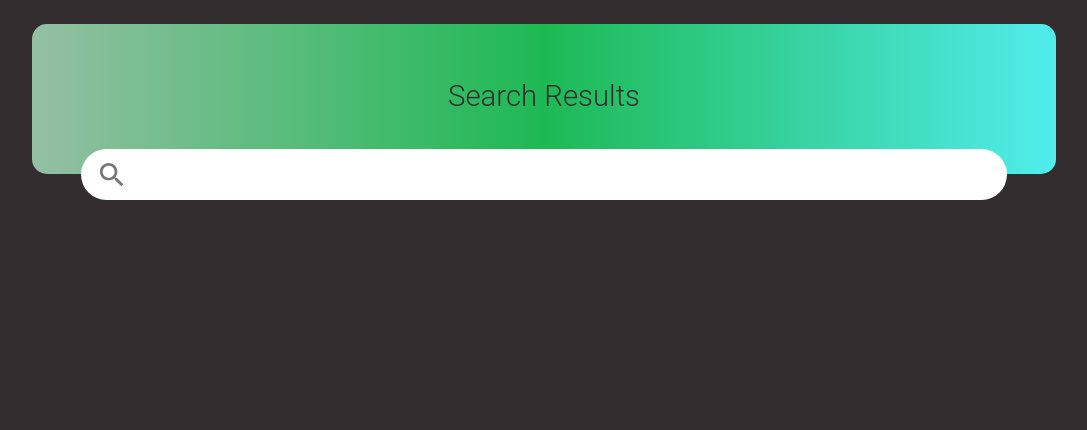
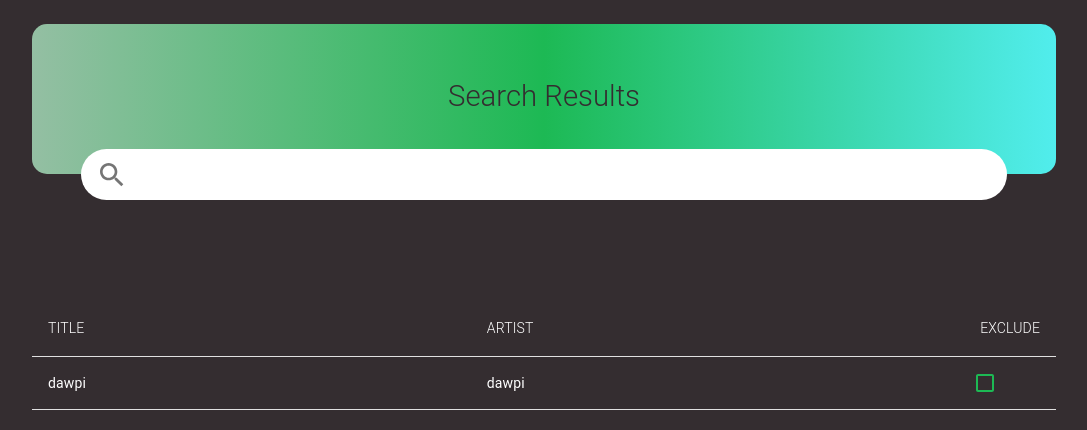
Before and after one commit to PatrickBMaloney/SpotiFind, a React app in the folder frontend/: page /searchResults in a window 1280 px wide. Shown: the top 430 px of the page, without its empty margins (96-1183 px from the left). Built offline with nearby package versions, Linux system fonts and the light colour scheme; the HTML template or start-up script is replaced by a standard one.

Commit message:
Create table structure

```diff
--- a/frontend/src/components/SearchResults.js
+++ b/frontend/src/components/SearchResults.js
@@ -1,5 +1,12 @@
-import React from "react";
+import React, { useEffect } from 'react';
 import SearchIcon from '@material-ui/icons/Search';
+import Table from '@material-ui/core/Table';
+import TableBody from '@material-ui/core/TableBody';
+import TableCell from '@material-ui/core/TableCell';
+import TableContainer from '@material-ui/core/TableContainer';
+import TableHead from '@material-ui/core/TableHead';
+import TableRow from '@material-ui/core/TableRow';
+import Checkbox from '@material-ui/core/Checkbox';
 
 const SearchResults = () => {
     const params = new URLSearchParams(window.location.search);
@@ -19,6 +26,10 @@ const SearchResults = () => {
         history.pushState({}, null, '/searchResults');
     };
 
+    useEffect(() => {
+        console.log('insert backend call here');
+      });
+
     return(
         <div>
             <div className="search-results-header">
@@ -35,6 +46,29 @@ const SearchResults = () => {
                     onKeyDown={handleKeyDown}
                 />
             </form>
+            <div>
+                <TableContainer className="table-container">
+                    <Table>
+                        <TableHead>
+                            <TableRow>
+                                <TableCell>TITLE</TableCell>
+                                <TableCell>ARTIST</TableCell>
+                                <TableCell>EXCLUDE</TableCell>
+                            </TableRow>
+                        </TableHead>
+                        <TableBody>
+                            <TableRow>
+                                <TableCell>dawpi</TableCell>
+                                <TableCell>dawpi</TableCell>
+                                <TableCell padding="checkbox">
+                                    <Checkbox
+                                    />
+                                </TableCell>
+                            </TableRow>
+                        </TableBody>
+                    </Table>
+                </TableContainer>
+            </div>
         </div>
     );
 }
--- a/frontend/static/css/index.css
+++ b/frontend/static/css/index.css
@@ -154,6 +154,7 @@ form.search-bar {
       margin: 2% auto;
   }
 
+   /* SEARCH RESULT */
   .search-results-header {
       height: 150px;
       background: linear-gradient(90deg, rgba(148,191,163,1) 0%, rgba(29,185,84,1) 50%, rgba(81,237,237,1) 100%);
@@ -164,3 +165,21 @@ form.search-bar {
   .search-results-bar {
       margin-top: -25px !important;
   }
+
+  .table-container {
+      margin: 100px 10%;
+      width: 80% !important;
+  }
+
+  .MuiTableCell-head {
+      font-weight: 300 !important;
+      color: white !important;
+  }
+
+  .MuiTableCell-body {
+      color: white !important;
+  }
+
+  .MuiIconButton-colorSecondary {
+      color: #1DB954 !important;
+  }
```
